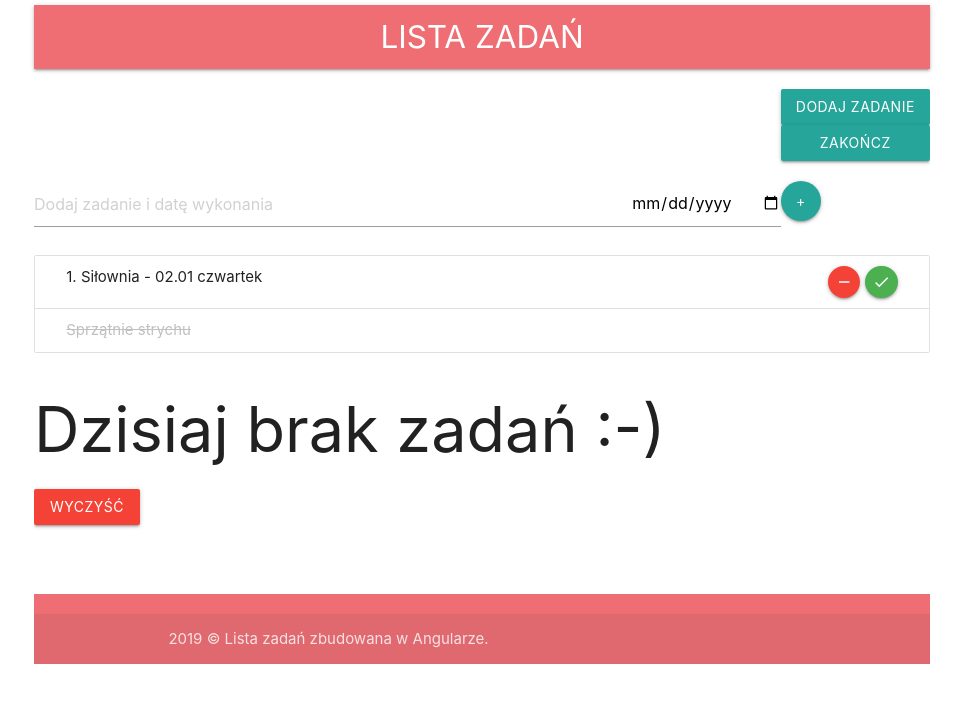
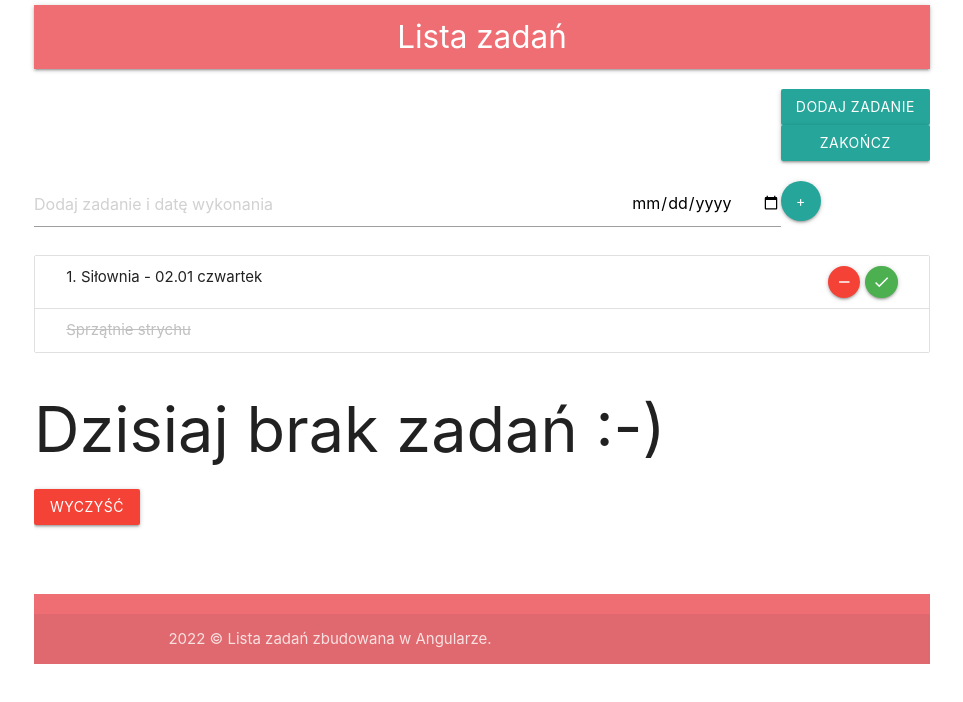
Before and after one commit to marcsien/todo_list_first_angular_project, an Angular app: page / in a window 1280 px wide. Shown: the top 702 px of the page, without its empty margins (158-1121 px from the left). Built offline with nearby package versions, Linux system fonts and the light colour scheme.

Commit message:
Interpolation

```diff
--- a/src/app/app.component.html
+++ b/src/app/app.component.html
@@ -1,7 +1,7 @@
 <div class="container mt-5">
   <nav class="row">
     <div class="nav-wrapper">
-      <span class="brand-logo center">LISTA ZADAŃ</span>
+      <span class="brand-logo center">{{title}}</span>
     </div>
   </nav>
   <div class="content">
@@ -47,7 +47,7 @@
 
   <footer class="page-footer mt-5">
     <div class="footer-copyright">
-      <div class="container">2019 © Lista zadań zbudowana w Angularze.</div>
+      <div class="container">{{footer}}</div>
     </div>
   </footer>
 </div>
--- a/src/app/app.component.ts
+++ b/src/app/app.component.ts
@@ -6,5 +6,15 @@ import { Component } from '@angular/core';
   styleUrls: ['./app.component.css']
 })
 export class AppComponent {
-  // jeszcze tutaj nic nie ma
+  title = 'Lista zadań';
+
+  getFooter() : string
+  {
+    return '2022 © Lista zadań zbudowana w Angularze.';
+  }
+
+  get footer() : string
+  {
+    return '2022 © Lista zadań zbudowana w Angularze.';
+  }
 }
```
